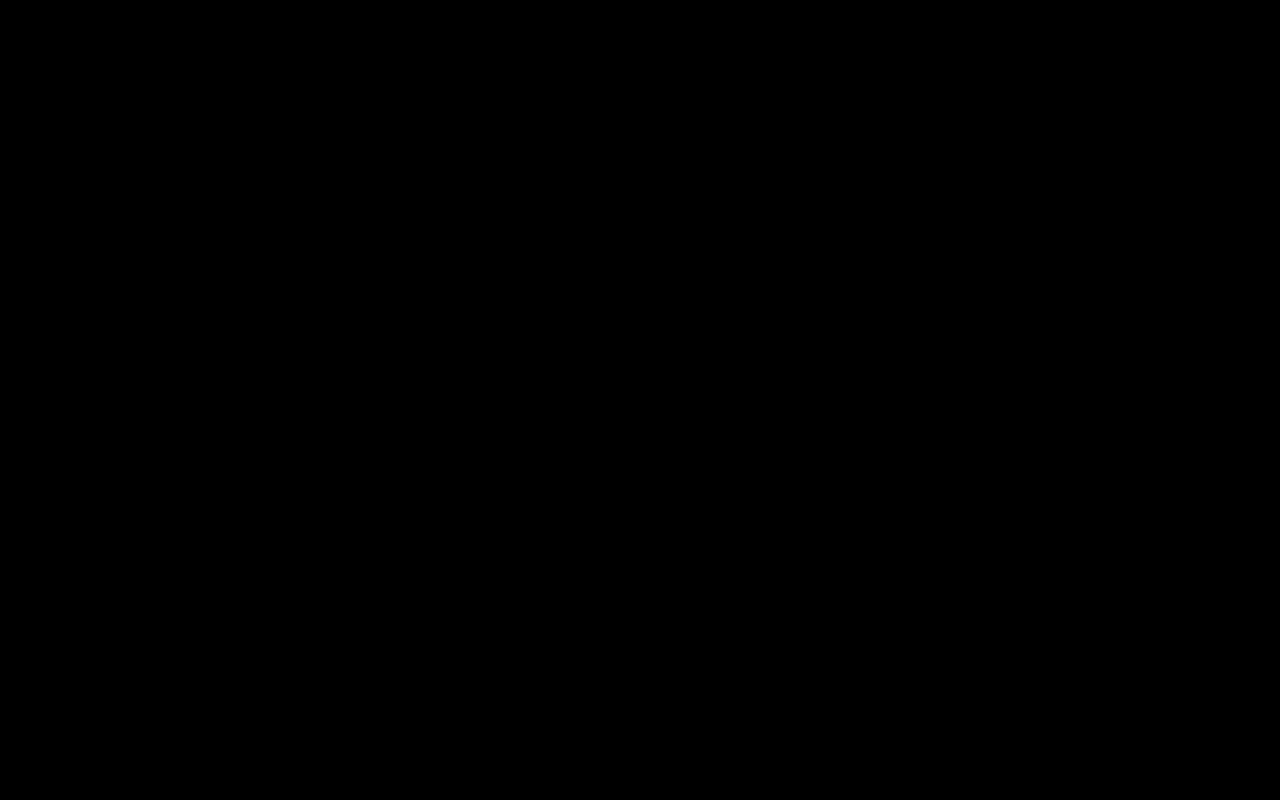
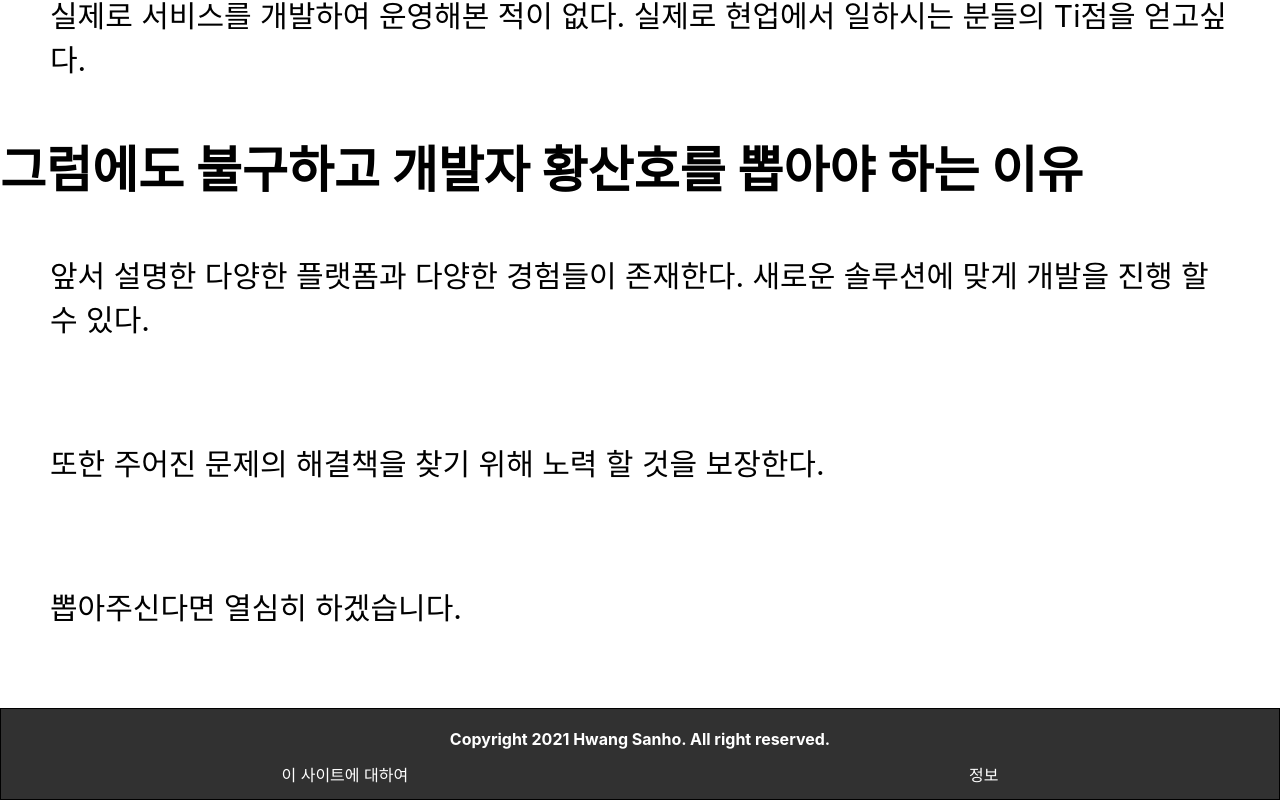
Before and after one commit to asjk77/nextjs, a Next.js app: page / in a window 1280 px wide. Shown: the part 2624-3424 px from the top of the page. Before the commit the page ends 3212 px from the top, so only its background shows below. Built offline with nearby package versions, Linux system fonts and the light colour scheme.

Commit message:
bug fix5

```diff
--- a/pages/index.jsx
+++ b/pages/index.jsx
@@ -1,8 +1,12 @@
 import React from 'react';
+import Layout from '../components/layout';
 import SiteGuard from '../components/SiteGuard';
 
 
 export default function Index(){
-
-  return <SiteGuard/>;
+  return(
+    <Layout>
+    <SiteGuard/>
+    </Layout>
+  );
 }
```
